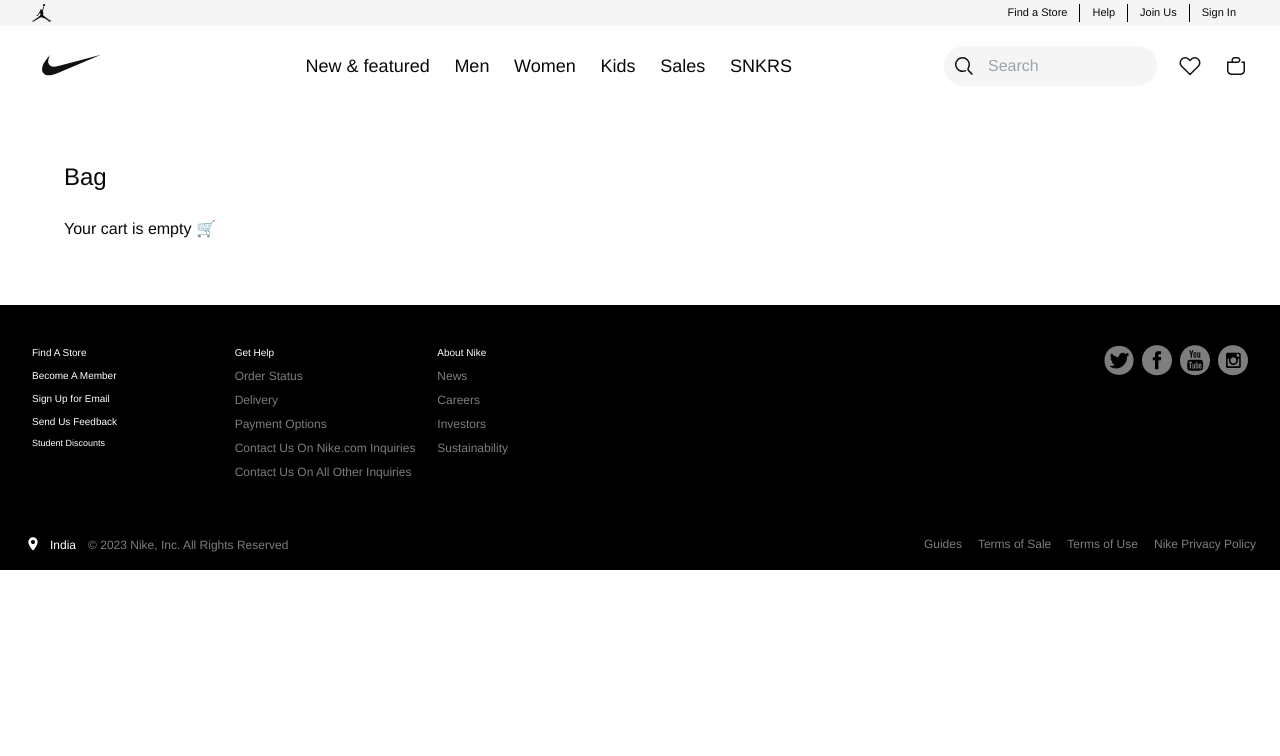
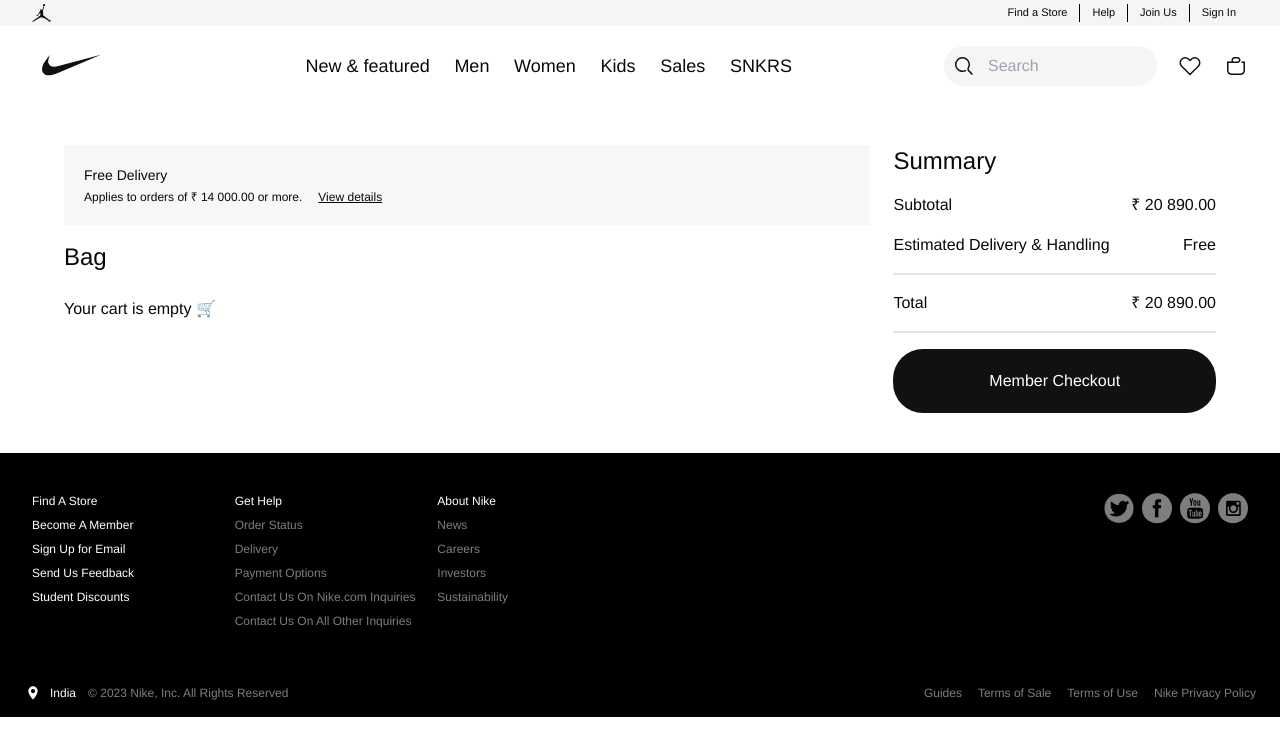
Before and after one commit to MuheebUrRehman/Nike-App, a Next.js app: page /cart in a window 1280 px wide. Shown: the top 756 px of the page. Built offline with nearby package versions, Linux system fonts and the light colour scheme.

Commit message:
UI errors and remove unwanted consoles

```diff
--- a/src/components/allproducts.tsx
+++ b/src/components/allproducts.tsx
@@ -9,15 +9,15 @@
 import { useSearchParams } from "next/navigation";
 
 export default function AllProducts() {
-  const searchParams = useSearchParams();
-  const initialSearchQuery = searchParams.get("search") || "";
   const [data, setData] = useState<products[]>([]);
   const [filteredData, setFilteredData] = useState<products[]>([]);
   const { searchQuery, setSearchQuery } = useProductContext();
+  const searchParams = useSearchParams();
+  const initialSearchQuery = searchParams.get("search") || "";
+  const [selectedCategory, setSelectedCategory] = useState("All");
+  const [selectedPriceRanges, setSelectedPriceRanges] = useState<string[]>([]);
+  const [sortOrder, setSortOrder] = useState("");
   const [currentPage, setCurrentPage] = useState(1);
-  const [selectedCategory, setSelectedCategory] = useState("All");
-  const [sortOrder, setSortOrder] = useState("");
-  const [selectedPriceRanges, setSelectedPriceRanges] = useState<string[]>([]);
   const itemsPerPage = 9;
   const totalPages = Math.ceil(filteredData.length / itemsPerPage);
   const paginatedProducts = filteredData.slice(
@@ -42,9 +42,7 @@
     }
     if (searchQuery.trim() !== "") {
       filtered = filtered.filter((product) =>
-        product.productName
-          .toLowerCase()
-          .includes(searchQuery.toLowerCase().trim())
+        product.productName.toLowerCase().includes(searchQuery.toLowerCase())
       );
     }
     if (selectedCategory && selectedCategory !== "All") {
@@ -98,7 +96,7 @@
               <h3 className="font-medium">Sort by Price</h3>
               <select
                 className="p-2 border rounded-md"
-                value={sortOrder}
+                // value={sortOrder}
                 onChange={(e) => setSortOrder(e.target.value)}
               >
                 <option value="">Select</option>
@@ -178,7 +176,7 @@
                     <div key={value} className="flex gap-2">
                       <input
                         type="checkbox"
-                        value={value}
+                        // value={value}
                         checked={selectedPriceRanges.includes(value)}
                         onChange={(e) => {
                           const { checked, value } = e.target;
--- a/src/components/cartsec.tsx
+++ b/src/components/cartsec.tsx
@@ -5,10 +5,11 @@
 import { faHeart as regularHeart } from "@fortawesome/free-regular-svg-icons";
 import { faTrash as solidTrash } from "@fortawesome/free-solid-svg-icons";
 import { useEffect, useState } from "react";
+import Link from "next/link";
 
 export default function CartSec() {
+  const [isMounted, setIsMounted] = useState(false);
   const { cart, removeFromCart } = useCart();
-  const [isMounted, setIsMounted] = useState(false);
 
   useEffect(() => {
     setIsMounted(true); // Set to true after mounting to avoid hydration issues
@@ -20,12 +21,26 @@
     <section className="w-screen">
       <div className="w-[90%] mx-auto my-10 flex justify-between">
         <div className="w-[70%]">
+          <div className="bg-[#F7F7F7] p-5 flex gap-1 flex-col">
+            <h1 className="text-sm">Free Delivery</h1>
+            <div className="text-xs flex gap-4">
+              <h3>Applies to orders of ₹ 14 000.00 or more.</h3>
+              <Link href={""} className="underline ">
+                View details
+              </Link>
+            </div>
+          </div>
           <h1 className="text-2xl my-4">Bag</h1>
           <div className="flex flex-col gap-10 my-6">
             {cart.length > 0 ? (
               cart.map((item) => (
                 <div key={item.productName} className="flex gap-6">
-                  <Image width={180} height={90} alt={item.productName} src={item.image} />
+                  <Image
+                    width={180}
+                    height={90}
+                    alt={item.productName}
+                    src={item.image}
+                  />
                   <div className="flex justify-between w-full flex-col md:flex-row">
                     <div className="flex flex-col justify-between">
                       <h1>{item.productName}</h1>
@@ -34,7 +49,10 @@
                         <h2>Quantity: {item.quantity}</h2>
                       </div>
                       <div className="flex gap-4">
-                        <FontAwesomeIcon icon={regularHeart} className="text-black text-2xl cursor-pointer" />
+                        <FontAwesomeIcon
+                          icon={regularHeart}
+                          className="text-black text-2xl cursor-pointer"
+                        />
                         <FontAwesomeIcon
                           icon={solidTrash}
                           className="text-black text-2xl cursor-pointer"
@@ -51,6 +69,27 @@
             )}
           </div>
         </div>
+        <div className="w-[28%] flex flex-col gap-4">
+          <h1 className="text-2xl">Summary</h1>
+          <div className="flex justify-between">
+            <h3>Subtotal</h3>
+            <h3>₹ 20 890.00</h3>
+          </div>
+          <div className="flex justify-between">
+            <h3>Estimated Delivery & Handling</h3>
+            <h3>Free</h3>
+          </div>
+          <div className="flex justify-between py-4 border-y-2">
+            <h3>Total</h3>
+            <h3>₹ 20 890.00</h3>
+          </div>
+          <button
+            aria-label="Member Checkout"
+            className="px-5 py-5 bg-[#111111] rounded-[30px] text-white"
+          >
+            Member Checkout
+          </button>
+        </div>
       </div>
     </section>
   );
--- a/src/components/essentials.tsx
+++ b/src/components/essentials.tsx
@@ -12,8 +12,6 @@
               width={440}
               height={540}
               alt="Picture of the author"
-              priority={true}
-              loading="eager"
             />
             <button
               aria-label="mens"
--- a/src/components/footer.tsx
+++ b/src/components/footer.tsx
@@ -6,24 +6,24 @@
       <div className=" flex justify-between w-[95%] mx-auto py-10">
         <div className="grid grid-cols-3  md:w-[50%] w-[90%]">
           <div className="flex flex-col gap-2">
-            <Link href="" className="text-[10px] text-white">
+            <Link href="" className="text-xs text-white">
               Find A Store
             </Link>
-            <Link href="" className="text-[10px] text-white">
+            <Link href="" className="text-xs text-white">
               Become A Member
             </Link>
-            <Link href="" className="text-[10px] text-white">
+            <Link href="" className="text-xs text-white">
               Sign Up for Email
             </Link>
-            <Link href="" className="text-[10px] text-white">
+            <Link href="" className="text-xs text-white">
               Send Us Feedback
             </Link>
-            <Link href="" className="text-[9px] text-white">
+            <Link href="" className="text-xs text-white">
               Student Discounts
             </Link>
           </div>
           <div className="flex flex-col gap-2">
-            <h3 className="text-[10px] text-white">Get Help</h3>
+            <h3 className="text-xs text-white">Get Help</h3>
             <Link href="" className="text-xs text-[#7E7E7E]">
               Order Status
             </Link>
@@ -41,7 +41,7 @@
             </Link>
           </div>
           <div className="flex flex-col gap-2">
-            <h3 className="text-[10px] text-white">About Nike</h3>
+            <h3 className="text-xs text-white">About Nike</h3>
             <Link href="" className="text-xs text-[#7E7E7E]">
               News
             </Link>
@@ -137,7 +137,7 @@
                 </clipPath>
               </defs>
             </svg>
-            <h3 className="text-[12px] text-white">India</h3>
+            <h3 className="text-xs text-white">India</h3>
           </div>
           <h3 className="text-xs text-[#7E7E7E]">
             © 2023 Nike, Inc. All Rights Reserved
--- a/src/components/prodsec.tsx
+++ b/src/components/prodsec.tsx
@@ -7,10 +7,8 @@
 import { faShoppingCart } from "@fortawesome/free-solid-svg-icons";
 
 export default function ProdSec(data: products) {
+  const img = urlFor(data.image).format("webp").url();
   const { addToCart } = useCart(); // Get addToCart from context
-  const img = urlFor(data.image).format("webp").url();
-
-  console.log("Product Data in ProdSec:", data); // Debugging
 
   return (
     <section className="w-screen">
@@ -25,9 +23,7 @@
           <button
             aria-label="Add To Cart"
             onClick={() => {
-              console.log("Adding product:", data); // Debugging
               addToCart({
-
                 image: img,
                 productName: data.productName,
                 description: data.description,
--- a/src/components/search.tsx
+++ b/src/components/search.tsx
@@ -17,7 +17,7 @@
       <input
         type="text"
         placeholder="Search"
-        value={localSearchQuery}
+        // value={localSearchQuery}
         className="font-medium text-[#CCCCCC] w-[100%] bg-transparent"
         onChange={(e) => setLocalSearchQuery(e.target.value)}
         onKeyDown={handleKeyPress}
--- a/src/context/CartContext.tsx
+++ b/src/context/CartContext.tsx
@@ -1,6 +1,7 @@
 "use client";
 import { createContext, useContext, useState, useEffect } from "react";
 import toast from "react-hot-toast";
+
 export interface Product {
   image: string;
   productName: string; // This will be our unique identifier
--- a/src/context/ProductContext.tsx
+++ b/src/context/ProductContext.tsx
@@ -11,7 +11,7 @@
 
 export function ProductProvider({ children }: { children: React.ReactNode }) {
   const router = useRouter();
-  const pathname = usePathname();
+  // const pathname = usePathname();
   const searchParams = useSearchParams();
 
   // Get initial query from URL
```
